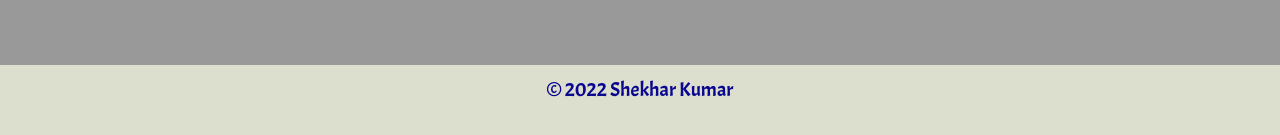
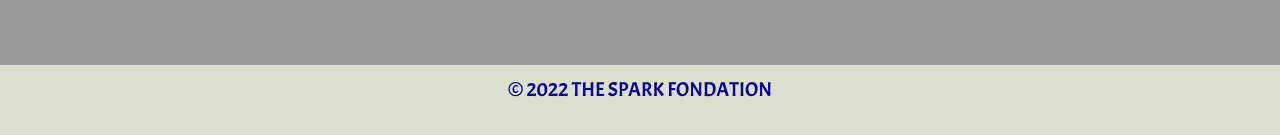
Before and after one commit to Shekhar-kumar28/The_Spark_Fondation, a plain HTML site: page donate.html in a window 1280 px wide. Shown: the part 679-814 px from the top of the page. Drawn offline with nearby package versions, Linux system fonts and the light colour scheme.

Commit message:
Update donate.html

```diff
--- a/donate.html
+++ b/donate.html
@@ -39,7 +39,7 @@
 
 <div class="bottom">
   <center>
-  <p class="copy">© 2022 Shekhar Kumar</p>
+  <p class="copy">© 2022 THE SPARK FONDATION</p>
 </center>
 </div>
 </body>
```
